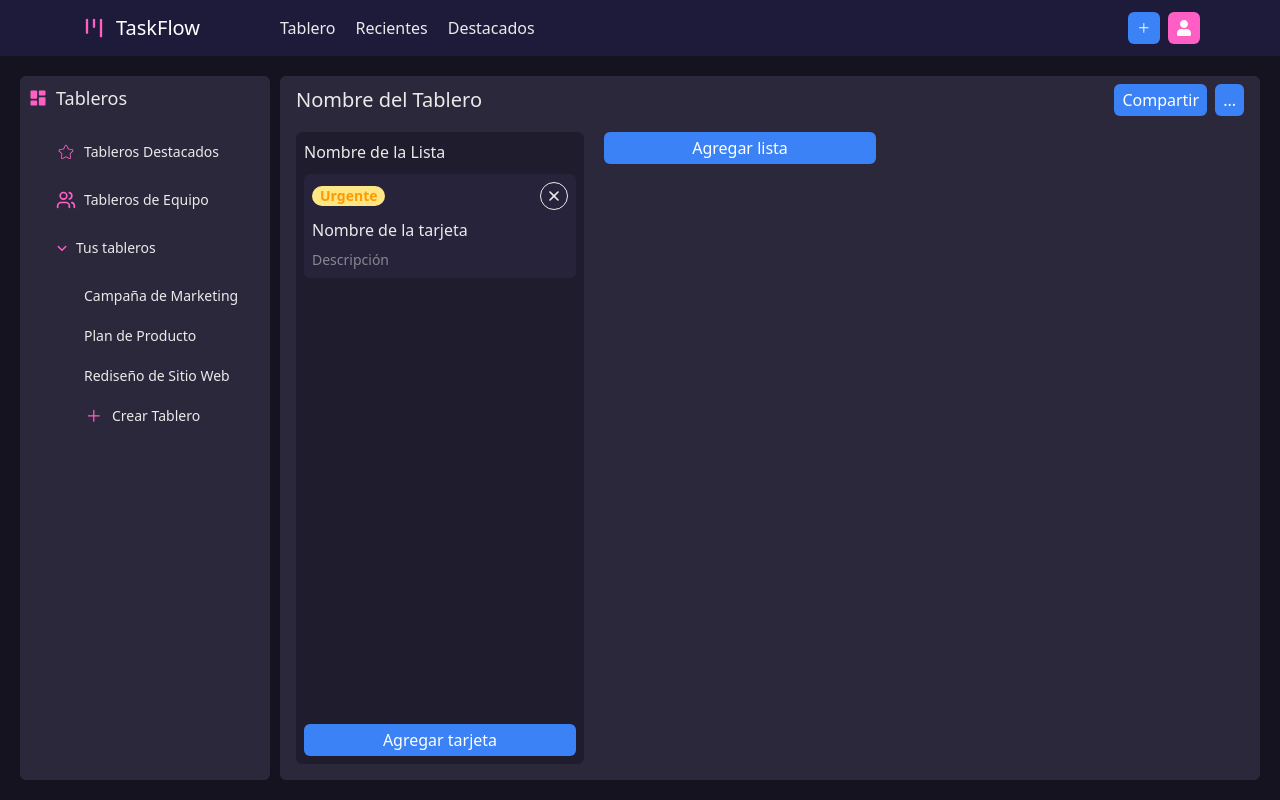
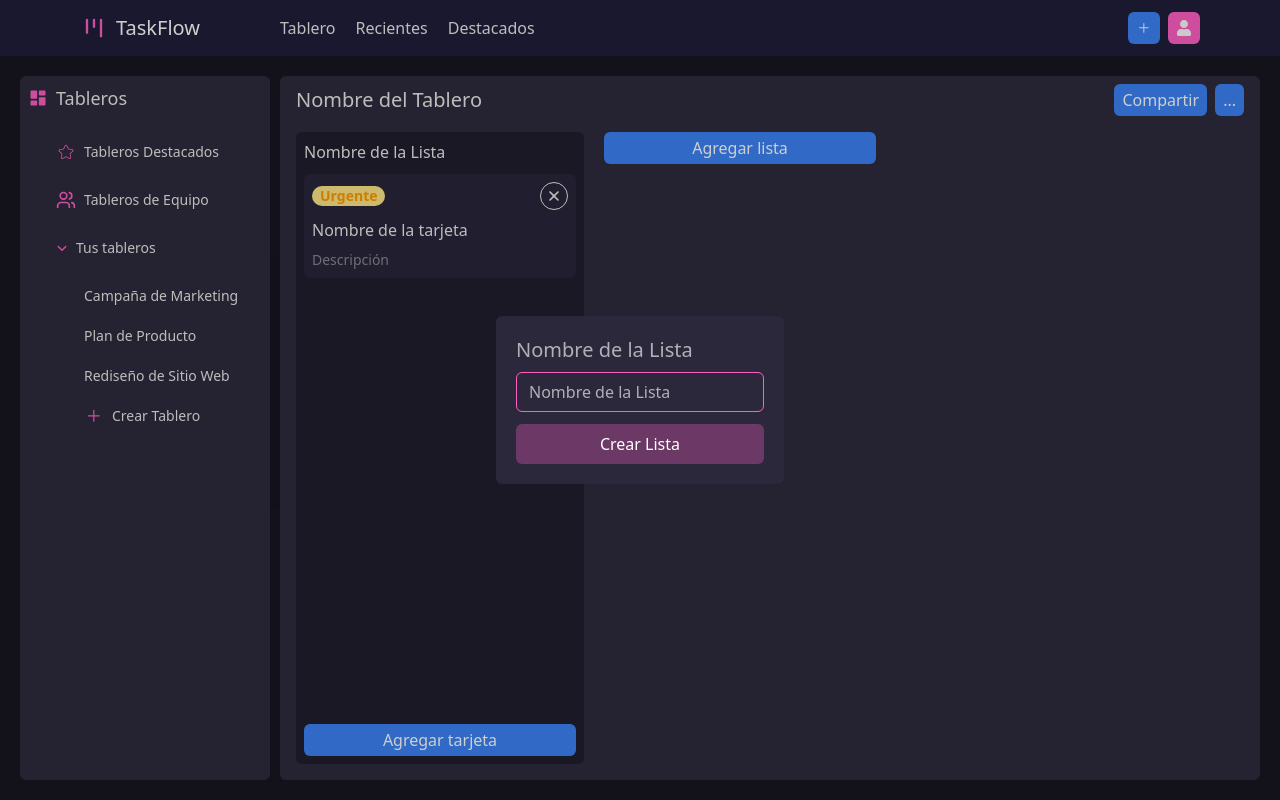
Before and after one commit to oscar84-spec/task-flow, a React (Vite) app: page /dashboard in a window 1280 px wide. Both pictures are taken after a click on the button "Agregar lista". Built offline with nearby package versions, Linux system fonts and the light colour scheme.

Commit message:
Formulario para agregar una lista,terminado

```diff
--- /dev/null
+++ b/src/components/Dashboard/AddListModal.tsx
@@ -0,0 +1,47 @@
+import { Button } from "../index";
+import "../../assets/styles/header-dash.css";
+import { useShowAddListStore } from "../../store/slices/sliceShowAddList";
+
+const AddListModal = () => {
+  const { isOpenAddList, handleToggleAddList } = useShowAddListStore();
+  return (
+    <div
+      className={`menu fixed top-0 left-0 w-screen h-screen bg-stone-950/20 flex justify-center items-center z-50 ${
+        isOpenAddList ? "show" : ""
+      } `}
+    >
+      <form
+        className={`menu w-72 h-max absolute top-1/2 left-1/2 transform -translate-1/2 p-5 rounded-md bg-dashboard-sidebar-bg flex flex-col gap-3  ${
+          isOpenAddList ? "show" : ""
+        } `}
+        id="modal"
+        popover="auto"
+      >
+        <div className="flex flex-col gap-2">
+          <label
+            htmlFor=""
+            className="text-xl text-dashboard-text-color/70 font-medium"
+          >
+            Nombre de la Lista
+          </label>
+          <input
+            type="text"
+            name=""
+            id=""
+            placeholder="Nombre de la Lista"
+            className="outline-none border-1 border-btn-secondary-bg w-full h-10 rounded-md px-3 text-dashboard-text-color placeholder:text-dashboard-text-color/70"
+          />
+        </div>
+        <Button
+          type="button"
+          styles="w-full h-10 bg-btn-secondary-bg/30 text-btn-primary-text hover:bg-btn-secondary-hover/50"
+          onClick={handleToggleAddList}
+        >
+          Crear Lista
+        </Button>
+      </form>
+    </div>
+  );
+};
+
+export default AddListModal;
--- a/src/components/Dashboard/KanbanContent.tsx
+++ b/src/components/Dashboard/KanbanContent.tsx
@@ -1,12 +1,14 @@
 import { Button, Badge } from "../index";
 import { DeleteIcon } from "../../assets/icons";
 import "../../assets/styles/kanban.css";
+import { useShowAddListStore } from "../../store/slices/sliceShowAddList";
 
 type KanbanContentProps = {
   areas?: string;
 };
 
 const KanbanContent = ({ areas }: KanbanContentProps) => {
+  const { handleToggleAddList } = useShowAddListStore();
   return (
     <section
       className={`w-full h-full bg-dashboard-kanban-bg rounded-md p-2 flex flex-col gap-2 overflow-hidden ${areas} `}
@@ -51,7 +53,11 @@ const KanbanContent = ({ areas }: KanbanContentProps) => {
             Agregar tarjeta
           </Button>
         </div>
-        <Button type="button" styles="w-full shrink-0 md:w-68">
+        <Button
+          type="button"
+          styles="w-full shrink-0 md:w-68"
+          onClick={handleToggleAddList}
+        >
           Agregar lista
         </Button>
       </section>
--- a/src/components/Dashboard/index.ts
+++ b/src/components/Dashboard/index.ts
@@ -3,3 +3,4 @@ export { default as MenuAccount } from "./MenuAccount";
 export { default as AddTabModal } from "./AddTabModal";
 export { default as KanbanContent } from "./KanbanContent";
 export { default as SidebarDashboard } from "./Sidebar";
+export { default as AddListModal } from "./AddListModal";
--- a/src/pages/Dashboard.tsx
+++ b/src/pages/Dashboard.tsx
@@ -3,6 +3,7 @@ import {
   AddTabModal,
   KanbanContent,
   SidebarDashboard,
+  AddListModal,
 } from "../components/Dashboard";
 
 import "../assets/styles/dashboard.css";
@@ -12,6 +13,7 @@ const Dashboard = () => {
     <main className="w-full h-screen bg-dashboard-page-bg ">
       <HeaderDash />
       <AddTabModal />
+      <AddListModal />
       <section className="w-full h-[calc(100vh-56px)] p-5 dashboard">
         <SidebarDashboard areas="sidebar" />
         <KanbanContent areas="main" />
--- /dev/null
+++ b/src/store/slices/sliceShowAddList.ts
@@ -0,0 +1,12 @@
+import { create } from "zustand";
+
+interface ShowAddListState {
+  isOpenAddList: boolean;
+  handleToggleAddList: () => void;
+}
+
+export const useShowAddListStore = create<ShowAddListState>((set) => ({
+  isOpenAddList: false,
+  handleToggleAddList: () =>
+    set((state) => ({ isOpenAddList: !state.isOpenAddList })),
+}));
```
